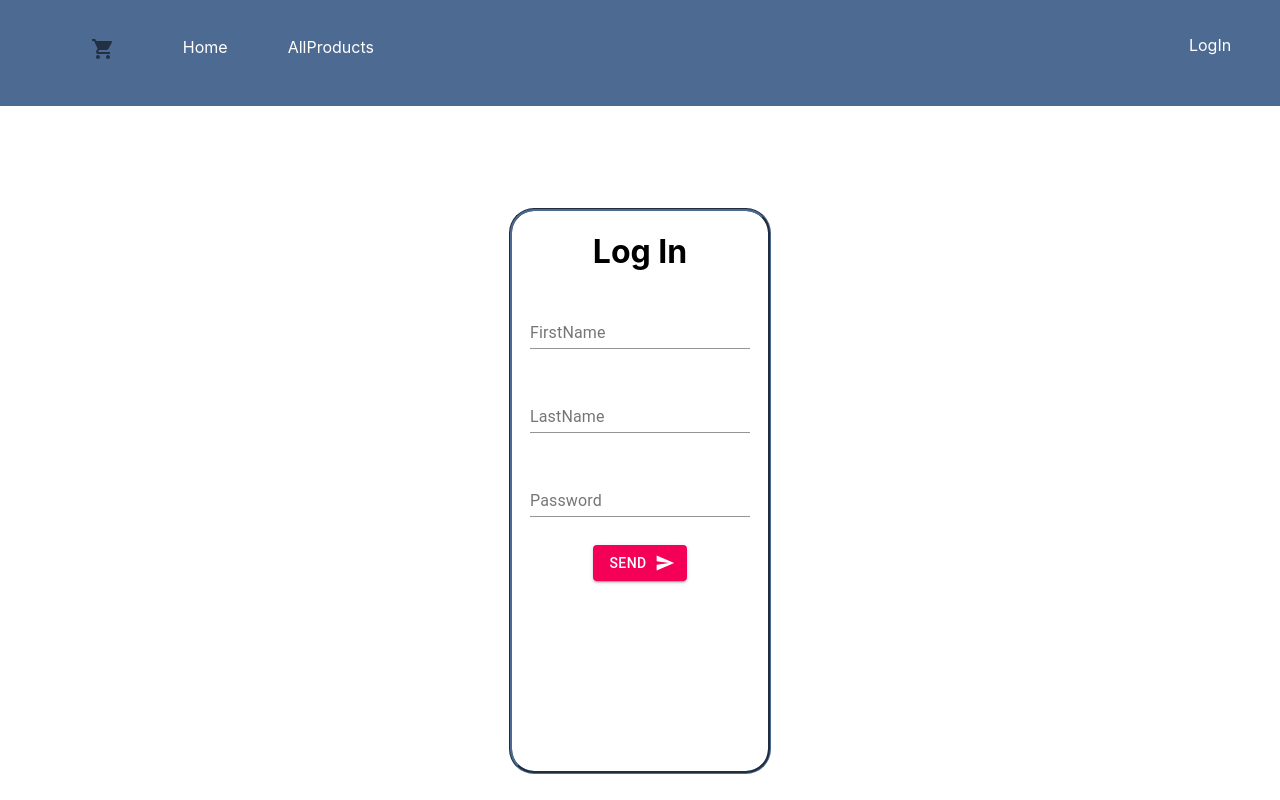
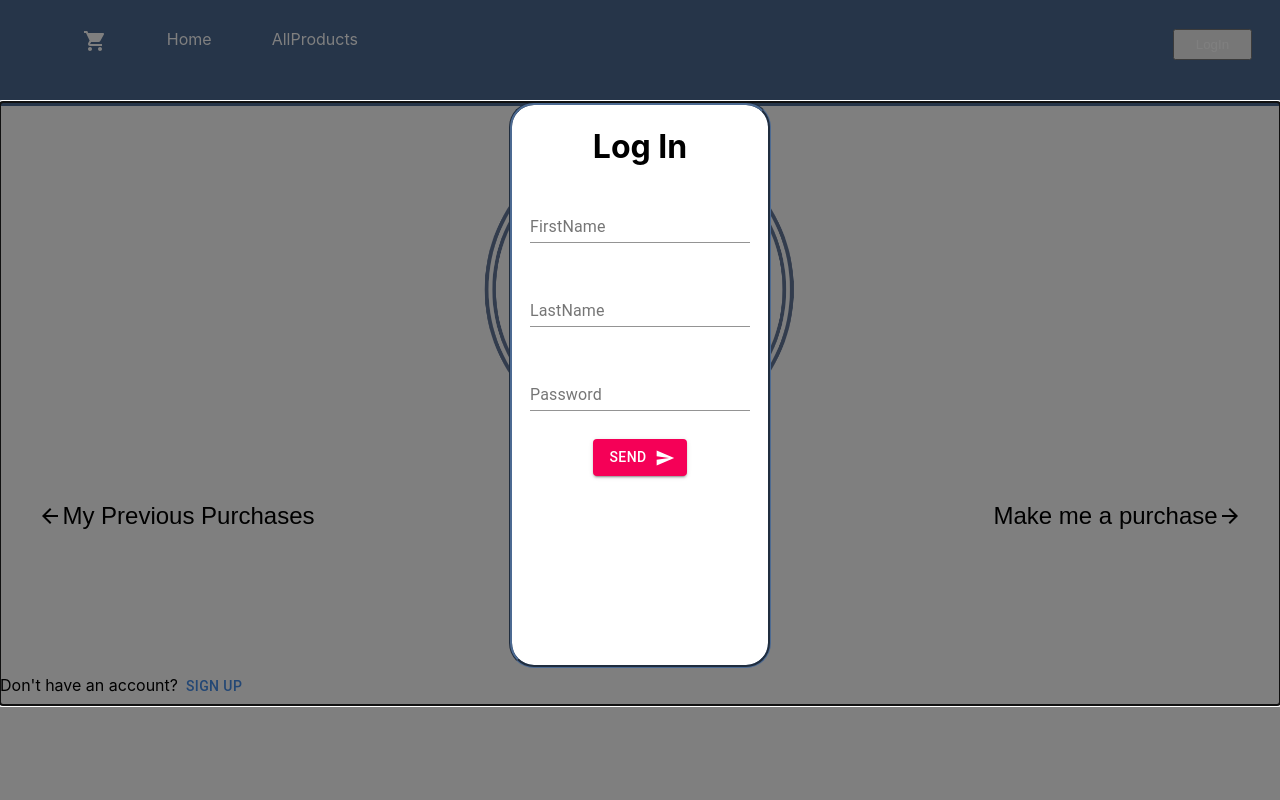
Before and after one commit to TamarCoh/Super-Shopper, a React (Create React App) app: page /logIn in a window 1280 px wide. Built offline with nearby package versions, Linux system fonts and the light colour scheme; no server answers.

Commit message:
login open

```diff
--- a/src/App.tsx
+++ b/src/App.tsx
@@ -14,6 +14,7 @@ import Nav from './Components/Nav';
 import CategoriesNavigation from './Components/AllCategory';
 import { AllProducts } from './Components/AllProducts';
 import AllCategory from './Components/AllCategory';
+import PreviosPurchases from './Components/PreviousPurchases';
 
 
 function App() {
@@ -24,14 +25,14 @@ function App() {
       <Router>
         <Nav />
         <Routes>
-          <Route path="/" element={<Enter />} />
-          <Route path="" element={<Enter />} />
-          <Route path="/homePage" element={<Enter />} />
+          <Route path="/" element={<Enter open={false} />} />
+          <Route path="" element={<Enter open={false} />} />
+          <Route path="/homePage" element={<Enter open={false} />} />
           <Route path="/signUp" element={<SignUp />} />
-          <Route path="/logIn" element={<LogIn />} />
+          <Route path="/logIn" element={<Enter open={true} />} />
           <Route path="/allProducts" element={<AllProducts />} />
           <Route path="/allCategory" element={<CategoriesNavigation />} />
-          {/* <Route path="/allCategory" element={<AllCategory />} /> */}
+          <Route path="/previous purchaises" element={<PreviosPurchases />} />
           <Route path="/purchaseList" element={<PurchaseList />} />
           {/* <Route path="/fullFeaturedCrudGrid" element={<FullFeaturedCrudGrid />} /> */}
         </Routes>
--- /dev/null
+++ b/src/Components/AllCategory.css
@@ -0,0 +1,3 @@
+#box_paper{
+
+}
--- a/src/Components/AllCategory.tsx
+++ b/src/Components/AllCategory.tsx
@@ -17,6 +17,7 @@ import { Category, ProductByCategory } from "../utils/modals";
 import { JsxElement } from "typescript";
 import { AllProducts } from "./AllProducts";
 import { Container } from "@material-ui/core";
+import './AllCategory.css'
 // import { Category } from "@mui/icons-material";
 // const mockupCategoriesList: Category[] = [
 //   { id: 1, title: "Sales" },
@@ -36,7 +37,7 @@ async function getCategories() {
   let categoriesList: Category[] = [];
   try {
     const res = await axios.get("https://localhost:44378/api/Category");
-    debugger
+    // debugger
     categoriesList = res.data
   } catch (err) {
     categoriesList = [];
@@ -90,7 +91,7 @@ export default function CategoriesNavigation() {
 
     <Box sx={{ pb: 1000 }} ref={ref}>
       <CssBaseline />
-      <Paper sx={{ position: "relative", top: 0, right: 0 }} elevation={3}>
+      <Paper id="box_paper" sx={{ position: "sticky", top: 0, right: 0 }} elevation={1}>
         <BottomNavigation
           showLabels
           value={category}
@@ -98,18 +99,20 @@ export default function CategoriesNavigation() {
             setCategory(newValue);
           }}
         >
-          {categoryList == null ? <span> no categories</span> : categoryList.map((category: Category) => (
-            <BottomNavigationAction
-              value={category}
-              label={category.title}
-              icon={<RestoreIcon />}
-            />
+          {categoryList == null ? <span> no categories</span> : categoryList.map((category: Category) =>
+          (
+            <>
+              < BottomNavigationAction
+                value={category}
+                label={category.title}
+              //  icon={<RestoreIcon />}
+              />
+              category.title
+            </>
           ))}
         </BottomNavigation>
       </Paper>
       <AllProducts productList={productList} catgory={category}></AllProducts>
     </Box>
-
-
   );
 }
--- a/src/Components/Enter.tsx
+++ b/src/Components/Enter.tsx
@@ -12,7 +12,9 @@ import IconButton from '@mui/material/IconButton';
 import Stack from '@mui/material/Stack';
 import { animated, useSpring } from 'react-spring';
 import { useNavigate } from 'react-router-dom';
-
+interface IMyProps {
+    open: boolean,
+}
 const style = {
     position: 'absolute' as 'absolute',
     top: '50%',
@@ -63,15 +65,15 @@ function ChildModal() {
     );
 }
 
-export function Enter() {
-    const [open, setOpen] = React.useState(false);
+export function Enter(props: IMyProps) {
+    const [open, setOpen] = React.useState(props.open);
     const handleOpen = () => {
         setOpen(true);
     };
     const handleClose = () => {
         setOpen(false);
     };
-    const navigate=useNavigate();
+    const navigate = useNavigate();
     return (
         <div>
             <Logo />
@@ -91,8 +93,8 @@ export function Enter() {
             </Modal>
 
             <Stack direction="row" >
-                <div id="left" ><IconButton ><ArrowBackTwoToneIcon />My Previous Purchases </IconButton></div>
-                <div id="right" onClick={()=>navigate('./purchaseList')}><IconButton >Make me a purchase <ArrowForwardIcon /></IconButton></div>
+                <div id="left" onClick={() => navigate('./PreviousPurchases')}><IconButton ><ArrowBackTwoToneIcon />My Previous Purchases </IconButton></div>
+                <div id="right" onClick={() => navigate('./purchaseList')}><IconButton >Make me a purchase <ArrowForwardIcon /></IconButton></div>
             </Stack >
 
         </div >
--- a/src/Components/LogIn.tsx
+++ b/src/Components/LogIn.tsx
@@ -94,7 +94,10 @@ export function LogIn(): JSX.Element {
 
                 <Button variant="contained" type='submit'
                     color="secondary"
-                    endIcon={<SendIcon />}>
+                    endIcon={<SendIcon />}
+                    onClick={() => { navigate('/') }}>
+                    {/* //check if existing */}
+                    {/* //update state with cuurrent user */}
                     Send
                 </Button>
 
--- a/src/Components/Nav.tsx
+++ b/src/Components/Nav.tsx
@@ -1,5 +1,5 @@
 import "./Nav.css";
-import { Link } from "react-router-dom";
+import { Link, useNavigate } from "react-router-dom";
 // import HomeRoundedIcon from '@mui/icons-material/HomeRounded';
 // import SettingsIcon from '@mui/icons-material/Settings';
 // import AddCircleOutlineIcon from '@mui/icons-material/AddCircleOutline';
@@ -12,6 +12,7 @@ import ShoppingCartIcon from '@mui/icons-material/ShoppingCart';
 // import connect from "react-redux/es/components/connect";
 import { connect } from "react-redux";
 import { count } from "console";
+import Enter from "./Enter";
 
 const StyledBadge = styled(Badge)<BadgeProps>(({ theme }) => ({
     '& .MuiBadge-badge': {
@@ -32,7 +33,8 @@ function CustomizedBadges(props: any) {
         </IconButton>
     );
 }
-function Nav(props:any): JSX.Element {
+function Nav(props: any): JSX.Element {
+    const navigate = useNavigate();
     return (
         <div className="Nav" >
             <ul>
@@ -50,11 +52,14 @@ function Nav(props:any): JSX.Element {
                     {/* <AddCircleOutlineIcon></AddCircleOutlineIcon> */}
                     <li className="nav-links">AllProducts</li>
                 </Link>
-                <Link to='/logIn' className="nav-links" id="nav-logIn">
+                {/* <Link to='/logIn' className="nav-links" id="nav-logIn">
                     {/* <AddCircleOutlineIcon></AddCircleOutlineIcon> */}
+
+                {/* </Link> */}
+                <button className="nav-links" id="nav-logIn" onClick={() => navigate('/logIn')}>
                     <li className="nav-links" >LogIn</li>
-                </Link>
-            </ul>
+                </button>
+            </ul >
         </div >
     );
 }
@@ -63,7 +68,7 @@ const mapStateToProps = (st: any) => {
     //מתןך הסטייט הכללי
     return {
         //  myArr: st.pro.productsList,
-         count: st.pro.amountProducts
+        count: st.pro.amountProducts
         // myArr:[]=[{d: 123,
         //     name: "name",
         //     category: 1,
--- a/src/Components/PreviousPurchases.tsx
+++ b/src/Components/PreviousPurchases.tsx
@@ -1 +1,5 @@
-export{}
+export default function PreviosPurchases(){
+    return(
+        <></>
+    )
+}
```
Also changed, not shown: src/Components/Category.tsx (deleted, +0 -13 lines).
